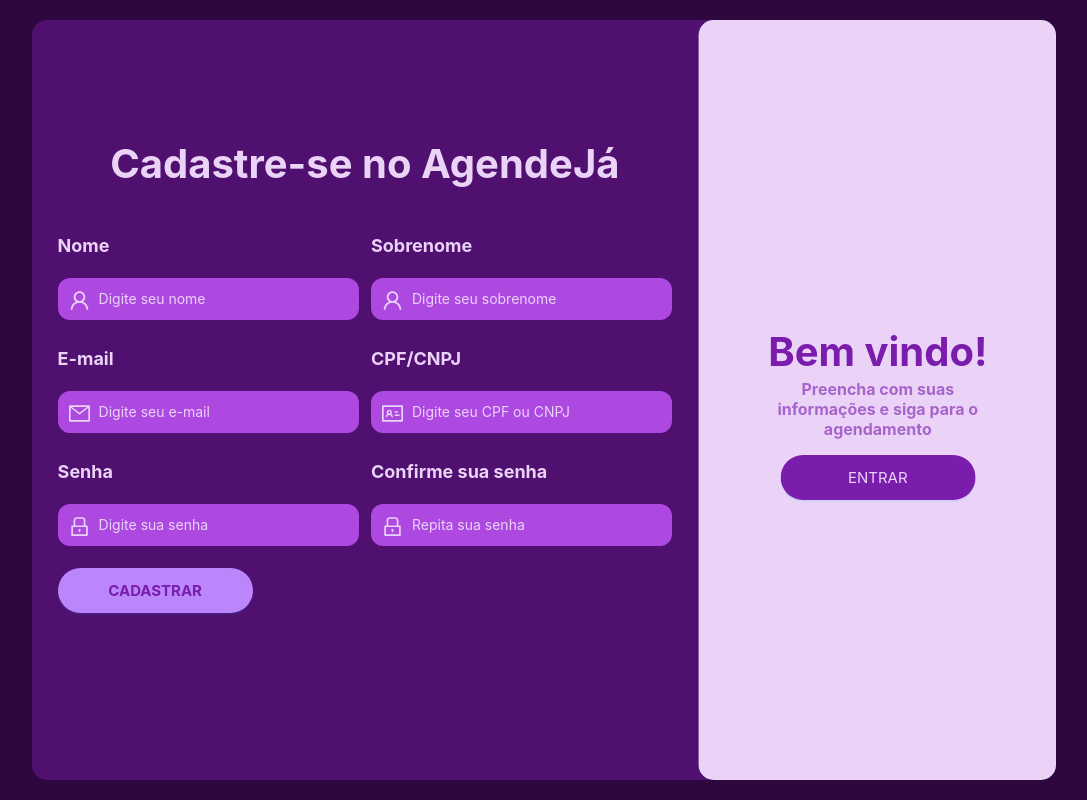
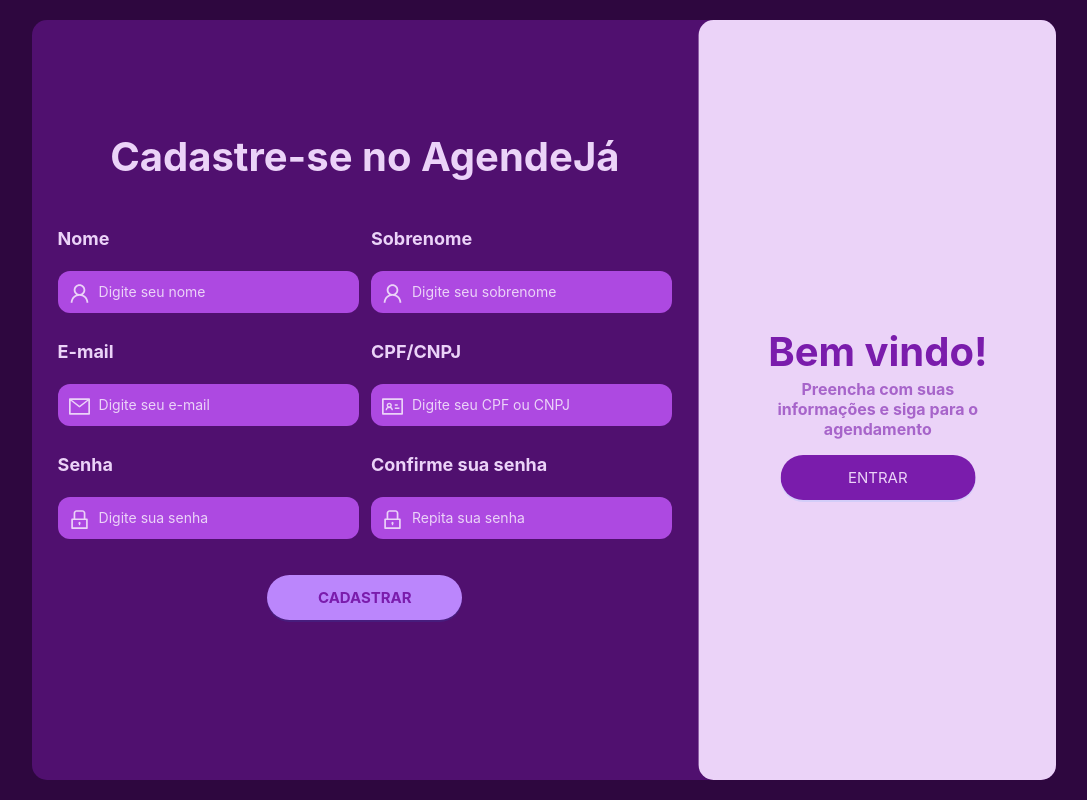
Before and after one commit to AthilaCosta/PE-AgendeJa, a React (Vite) app: page / in a window 1280 px wide. Both pictures are taken after a click on the button "CADASTRAR". Shown: the whole page, without its empty margins (96-1183 px from the left). Built offline with nearby package versions, Linux system fonts and the light colour scheme.

Commit message:
feat: add nova classe para centralizar o botão

```diff
--- a/src/pages/LoginPage/CadasterForm/CadasterForm.module.css
+++ b/src/pages/LoginPage/CadasterForm/CadasterForm.module.css
@@ -50,6 +50,17 @@
     margin-bottom: 10px;
 }
 
+.button_cadaster_container {
+    display: flex;
+    flex-direction: row;
+    align-items: center;
+    justify-content: center;
+    width: 100%;
+    height: 100%;
+    margin-top: 1em;
+}
+
+
 .button_login {
     width: 13em !important;
     height: 3em !important;
--- a/src/pages/LoginPage/CadasterForm/CadasterForm.tsx
+++ b/src/pages/LoginPage/CadasterForm/CadasterForm.tsx
@@ -117,7 +117,7 @@
           }}
         />
 
-        <Form.Item>
+        <Form.Item className={styles['button_cadaster_container']}>
         <Button
           type={"primary"}
           size={"large"}
```
